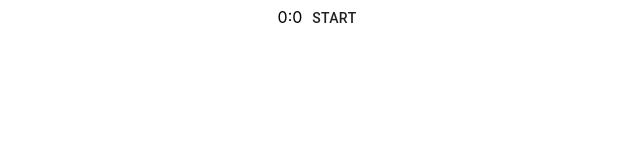
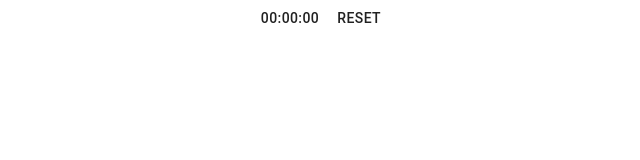
Before and after one commit to volodymyrkhrystynych/TomatoTracker, a React (Create React App) app: page / in a window 1280 px wide. Shown: the top 160 px of the page, without its empty margins (318-958 px from the left). Built offline with nearby package versions, Linux system fonts and the light colour scheme.

Commit message:
counter now has a reset button and can start and stop

```diff
--- a/src/timer/countdown.js
+++ b/src/timer/countdown.js
@@ -1,42 +1,49 @@
 import React from "react";
 import Button from "@material-ui/core/Button";
-import SelectInput from "@material-ui/core/Select/SelectInput";
 
 const Countdown = () => {
 	const [seconds, setSeconds] = React.useState(0);
+	const [counter, setCounter] = React.useState(null);
 
 	const startCountdown = () => {
-		setInterval(countUp, 1000);
-	};
+        if (counter == null){
+            let interval = setInterval(countUp, 1000);
+            setCounter(interval);
+        } else {
+            clearInterval(counter);
+            setCounter(null);
+        };
+    };
+
+    const resetCountdown = () => {
+        setSeconds(0);
+    };
 
 	const secondsToTime = secs => {
-		let hours = Math.floor(secs / (60 * 60));
+		let hours = "00" +  Math.floor(secs / (60 * 60));
 
 		let divisor_for_minutes = secs % (60 * 60);
-		let minutes = Math.floor(divisor_for_minutes / 60);
+		let minutes = "00" +  Math.floor(divisor_for_minutes / 60);
 
 		let divisor_for_seconds = divisor_for_minutes % 60;
-		let seconds = Math.ceil(divisor_for_seconds);
+		let seconds = "00" +  Math.ceil(divisor_for_seconds);
 
 		let obj = {
-			h: hours,
-			m: minutes,
-			s: seconds
-		};
-		console.log(obj);
-		return minutes + ":" + seconds
+			h: hours.slice(-2),
+			m: minutes.slice(-2),
+			s: seconds.slice(-2)
+        };
+
+		return obj.h + ":" + obj.m + ":" + obj.s
 	};
 	const countUp = () => {
 		setSeconds(seconds => seconds + 1);
 	};
 
-	//setInterval(countUp, 1000);
-
 	return (
 		<>
-			<label>{secondsToTime(seconds)}</label>
-			<Button onClick={startCountdown}>Start</Button>
-
+			<Button onClick={startCountdown}>{secondsToTime(seconds)}</Button>
+			<Button onClick={resetCountdown}>Reset</Button>
 		</>
 	);
 };
```
